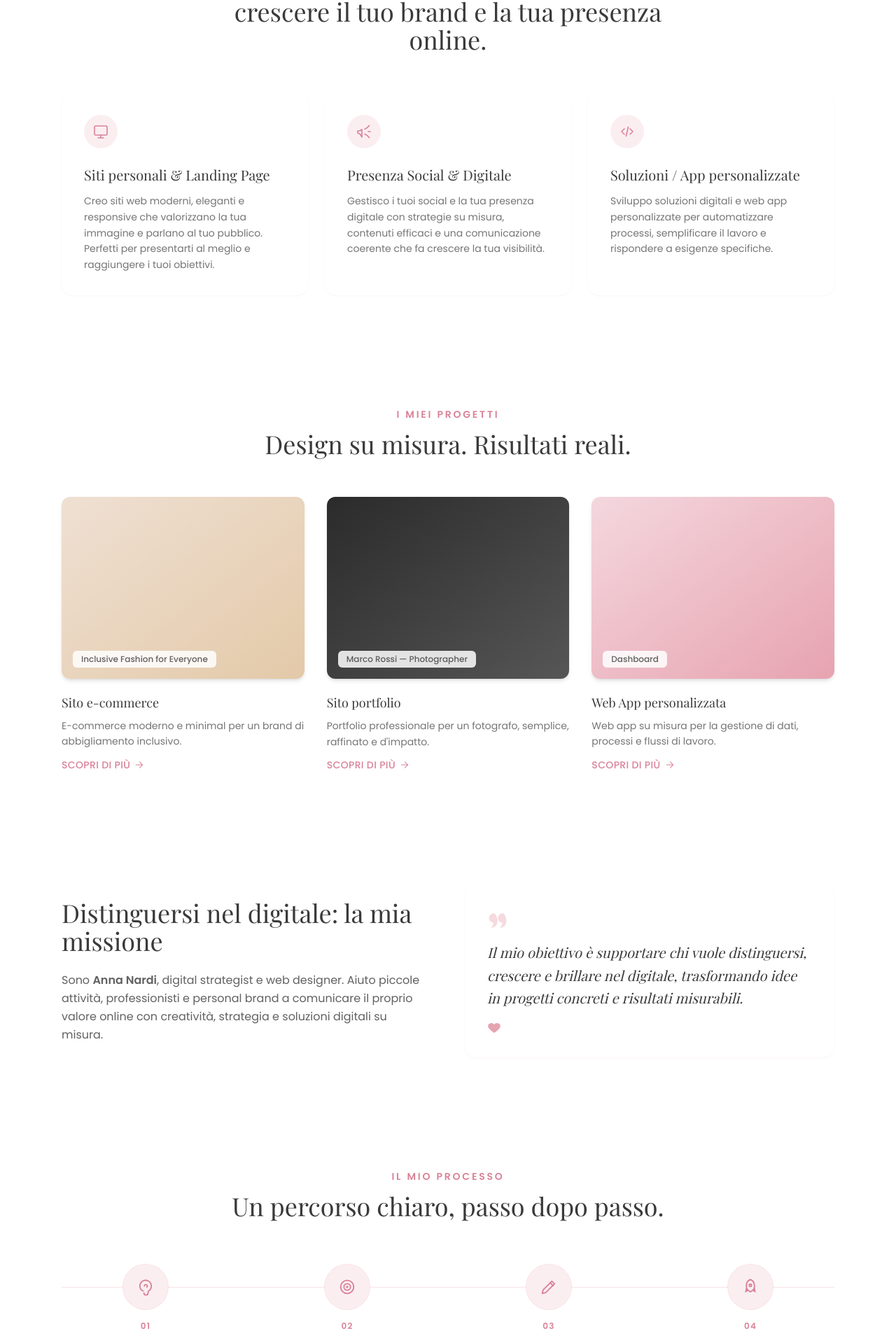
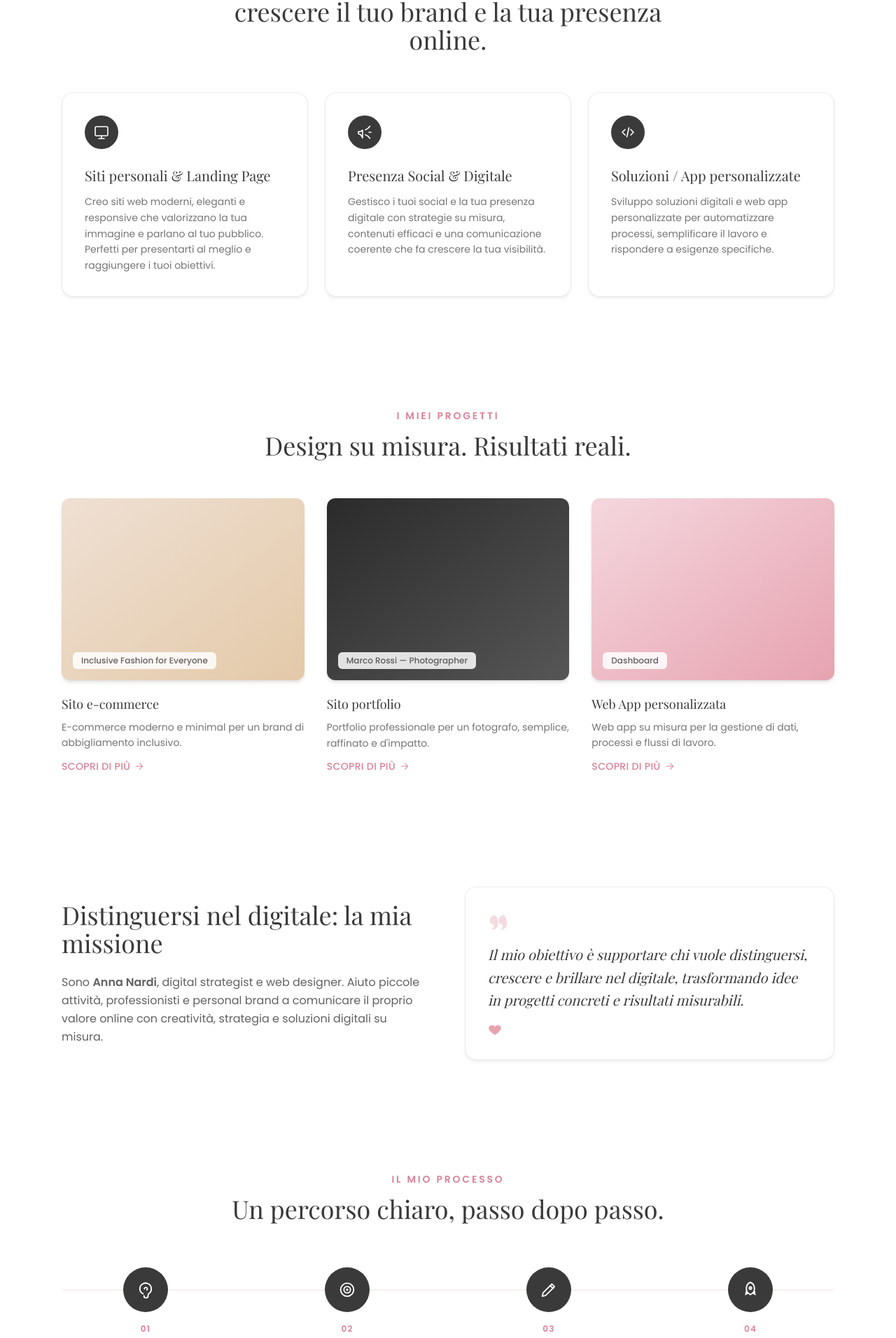
Before and after one commit to nardiianna/nardianna.it, a Next.js app: page / in a window 1280 px wide. Shown: the part 807-2719 px from the top of the page at 70% size. Built offline with nearby package versions, Linux system fonts and the light colour scheme; a web font is replaced by a local one.

Commit message:
Improve card contrast and switch icon accents to dark
Add visible borders/shadows to Services and Mission cards for
clearer separation on mobile, and use dark charcoal icon badges
instead of light pink for stronger contrast.

```diff
--- a/src/components/Mission.tsx
+++ b/src/components/Mission.tsx
@@ -16,7 +16,7 @@ export default function Mission() {
           </p>
         </div>
 
-        <div className="rounded-2xl bg-white p-8 shadow-sm shadow-pink/10">
+        <div className="rounded-2xl border border-black/[0.08] bg-white p-8 shadow-md shadow-black/5">
           <svg viewBox="0 0 24 24" fill="currentColor" className="h-8 w-8 text-pink/40">
             <path d="M7.5 6C4.5 6 2 8.5 2 11.5 2 14 4 16 6.5 16c.4 2.3-1 4.3-3 5.4 3.7.4 7-2 7.5-5.9.4-3-1-8-3.5-9.5ZM17 6c-3 0-5.5 2.5-5.5 5.5 0 2.5 2 4.5 4.5 4.5.4 2.3-1 4.3-3 5.4 3.7.4 7-2 7.5-5.9.4-3-1-8-3.5-9.5Z" />
           </svg>
--- a/src/components/Process.tsx
+++ b/src/components/Process.tsx
@@ -44,7 +44,7 @@ export default function Process() {
           <div className="absolute left-0 right-0 top-8 hidden h-px bg-pink/30 lg:block" />
           {STEPS.map(({ icon: Icon, number, title, description }) => (
             <div key={number} className="relative flex flex-col items-center">
-              <div className="flex h-16 w-16 items-center justify-center rounded-full bg-pink-soft text-pink-dark ring-1 ring-pink/30">
+              <div className="flex h-16 w-16 items-center justify-center rounded-full bg-foreground text-white">
                 <Icon className="h-7 w-7" />
               </div>
               <p className="mt-4 text-xs font-semibold tracking-widest text-pink-dark">
--- a/src/components/Services.tsx
+++ b/src/components/Services.tsx
@@ -37,9 +37,9 @@ export default function Services() {
           {SERVICES.map(({ icon: Icon, title, description }) => (
             <div
               key={title}
-              className="rounded-2xl bg-white p-8 text-left shadow-sm shadow-pink/10"
+              className="rounded-2xl border border-black/[0.08] bg-white p-8 text-left shadow-md shadow-black/5"
             >
-              <div className="flex h-12 w-12 items-center justify-center rounded-full bg-pink-soft text-pink-dark">
+              <div className="flex h-12 w-12 items-center justify-center rounded-full bg-foreground text-white">
                 <Icon className="h-6 w-6" />
               </div>
               <h3 className="mt-6 font-serif text-xl text-foreground">
```
